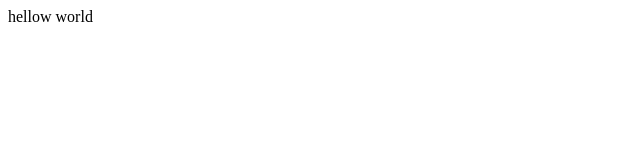
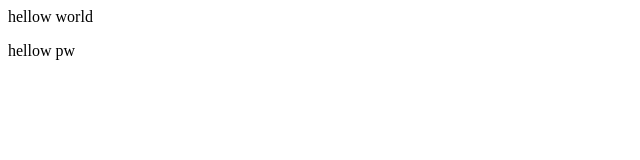
Before and after one commit to csaini05/My-1st-Repository, a plain HTML site: page index.html in a window 1280 px wide. Shown: the full height of the page, 0-640 px from the left. Drawn offline with Linux system fonts and the light colour scheme.

Commit message:
add new line

```diff
--- a/index.html
+++ b/index.html
@@ -1 +1,2 @@
 <p>hellow world</p>
+<p>hellow pw</p>
```
